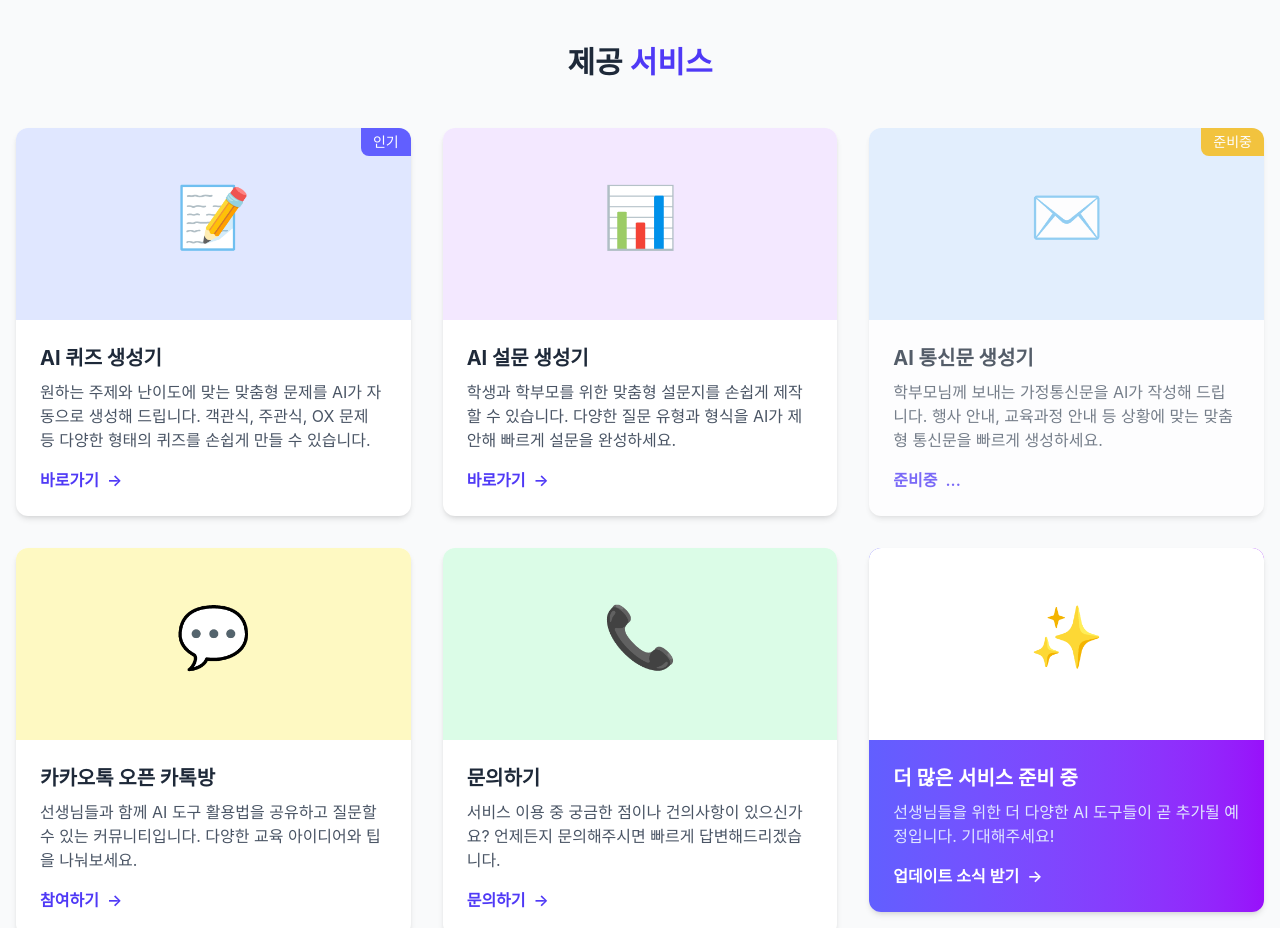
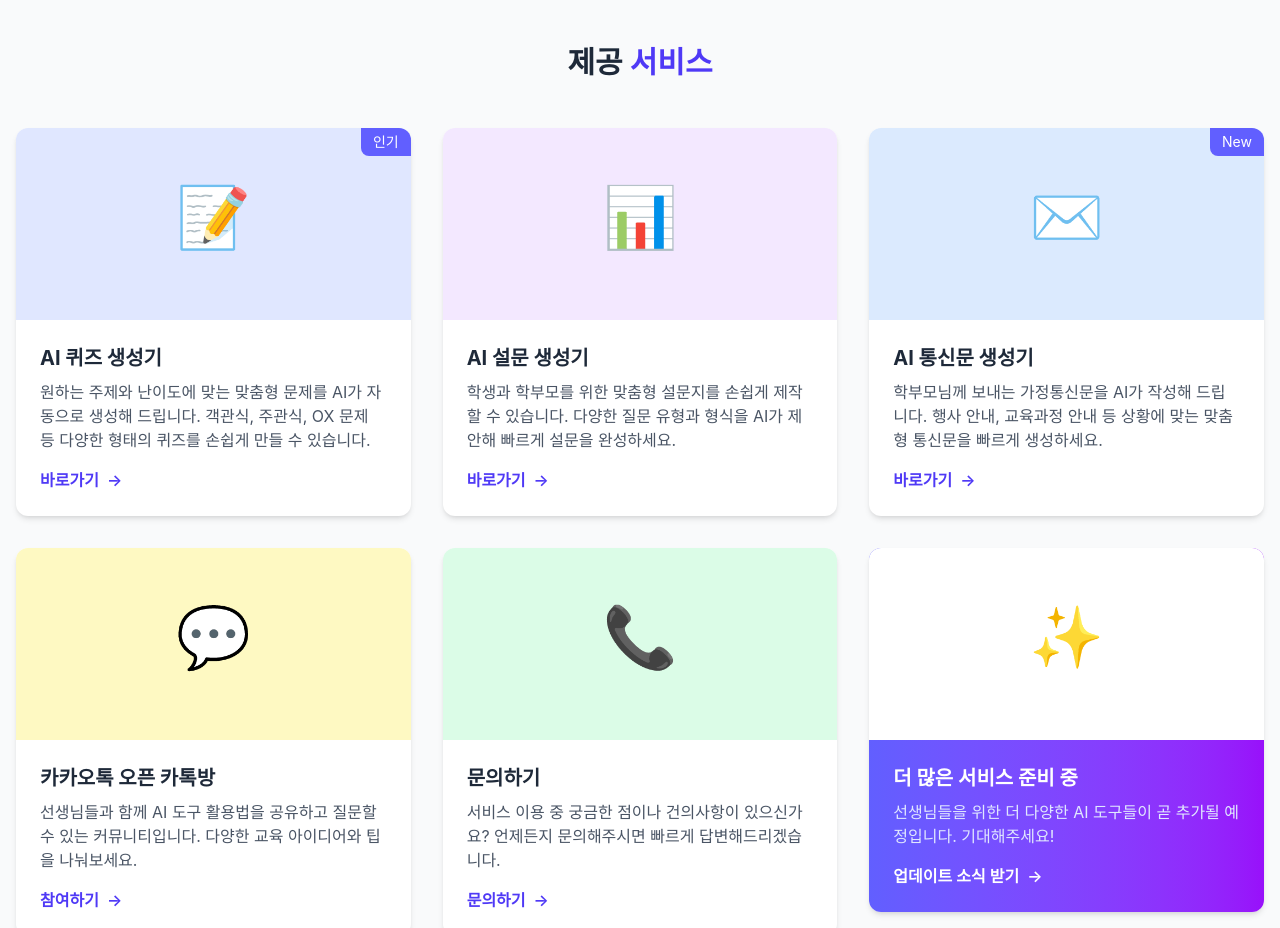
Before and after one commit to reallygood83/t-AI-site, a Next.js app: page / in a window 1280 px wide. Shown: the part 920-1848 px from the top of the page. Built offline with nearby package versions, Linux system fonts and the light colour scheme.

Commit message:
Activate AI Communication Generator with new link

```diff
--- a/pages/ai-tools.js
+++ b/pages/ai-tools.js
@@ -90,14 +90,17 @@ const AiTools = () => {
                 </div>
               </a>
               {/* AI 통신문 생성기 */}
-              <div className="block group cursor-not-allowed">
-                <div className="bg-white rounded-xl shadow-md overflow-hidden transform transition duration-300 opacity-75">
+              <a href="https://script.google.com/macros/s/AKfycbzaAqlDZZycMuRp6YGhqSpurL-sseqj6VtksSyR5SMv8_WazTXpTN949RVAeprvkuqt-A/exec"
+                target="_blank"
+                rel="noopener noreferrer"
+                className="block group">
+                <div className="bg-white rounded-xl shadow-md overflow-hidden transform transition duration-300 group-hover:shadow-xl group-hover:-translate-y-1">
                   <div className="h-48 bg-blue-100 relative overflow-hidden">
                     <div className="absolute inset-0 flex items-center justify-center">
                       <span className="text-6xl mb-4">✉️</span>
                     </div>
-                    <div className="absolute top-0 right-0 bg-yellow-500 text-white py-1 px-3 text-sm rounded-bl-lg">
-                      준비중
+                    <div className="absolute top-0 right-0 bg-indigo-500 text-white py-1 px-3 text-sm rounded-bl-lg">
+                      New
                     </div>
                   </div>
                   <div className="p-6">
@@ -105,12 +108,12 @@ const AiTools = () => {
                     <p className="text-gray-600 mb-4">
                       학부모님께 보내는 가정통신문을 AI가 작성해 드립니다. 행사 안내, 교육과정 안내 등 상황에 맞는 맞춤형 통신문을 빠르게 생성하세요.
                     </p>
-                    <div className="flex items-center text-indigo-600 font-semibold">
-                      준비중 <span className="ml-2">...</span>
+                    <div className="flex items-center text-indigo-600 font-semibold group-hover:text-indigo-800">
+                      바로가기 <span className="ml-2 transition duration-300 group-hover:translate-x-1">→</span>
                     </div>
                   </div>
                 </div>
-              </div>
+              </a>
             </div>
           </div>
         </section>
--- a/pages/index.js
+++ b/pages/index.js
@@ -139,14 +139,17 @@ const TeachersAI = () => {
             </a>
 
             {/* AI 통신문 생성기 */}
-            <div className="block group cursor-not-allowed">
-              <div className="bg-white rounded-xl shadow-md overflow-hidden transform transition duration-300 opacity-75">
+            <a href="https://script.google.com/macros/s/AKfycbzaAqlDZZycMuRp6YGhqSpurL-sseqj6VtksSyR5SMv8_WazTXpTN949RVAeprvkuqt-A/exec"
+              target="_blank"
+              rel="noopener noreferrer"
+              className="block group">
+              <div className="bg-white rounded-xl shadow-md overflow-hidden transform transition duration-300 group-hover:shadow-xl group-hover:-translate-y-1">
                 <div className="h-48 bg-blue-100 relative overflow-hidden">
                   <div className="absolute inset-0 flex items-center justify-center">
-                    <div className="text-6xl mb-4">✉️</div>
+                    <span className="text-6xl mb-4">✉️</span>
                   </div>
-                  <div className="absolute top-0 right-0 bg-yellow-500 text-white py-1 px-3 text-sm rounded-bl-lg">
-                    준비중
+                  <div className="absolute top-0 right-0 bg-indigo-500 text-white py-1 px-3 text-sm rounded-bl-lg">
+                    New
                   </div>
                 </div>
                 <div className="p-6">
@@ -154,12 +157,12 @@ const TeachersAI = () => {
                   <p className="text-gray-600 mb-4">
                     학부모님께 보내는 가정통신문을 AI가 작성해 드립니다. 행사 안내, 교육과정 안내 등 상황에 맞는 맞춤형 통신문을 빠르게 생성하세요.
                   </p>
-                  <div className="flex items-center text-indigo-600 font-semibold">
-                    준비중 <span className="ml-2">...</span>
+                  <div className="flex items-center text-indigo-600 font-semibold group-hover:text-indigo-800">
+                    바로가기 <span className="ml-2 transition duration-300 group-hover:translate-x-1">→</span>
                   </div>
                 </div>
               </div>
-            </div>
+            </a>
 
             {/* 카카오톡 오픈 카톡방 */}
             <a href="https://open.kakao.com/o/gubGYQ7g" target="_blank" rel="noopener noreferrer" className="block group" id="community">
@@ -316,7 +319,7 @@ const TeachersAI = () => {
                 <ul className="space-y-2">
                   <li><a href="https://script.google.com/macros/s/AKfycbygtpi71zrBa__Nf9glDHadq0HlojLg1kLXU4zhqPHIzK3DJBdsH9d5-zqqQsXpwOabMA/exec" target="_blank" rel="noopener noreferrer" className="hover:text-white">AI 퀴즈 생성기</a></li>
                   <li><a href="https://script.google.com/macros/s/AKfycby8TGGcuL7Vm7gkz_X2h6wBV7ClhKUL89va3AzsGlNnAJRleuB60A5eiYYbKKr7XeT8NA/exec" target="_blank" rel="noopener noreferrer" className="hover:text-white">AI 설문 생성기</a></li>
-                  <li><a className="text-gray-500 cursor-not-allowed">AI 통신문 생성기</a></li>
+                  <li><a href="https://script.google.com/macros/s/AKfycbzaAqlDZZycMuRp6YGhqSpurL-sseqj6VtksSyR5SMv8_WazTXpTN949RVAeprvkuqt-A/exec" target="_blank" rel="noopener noreferrer" className="hover:text-white">AI 통신문 생성기</a></li>
                 </ul>
               </div>
 
```
